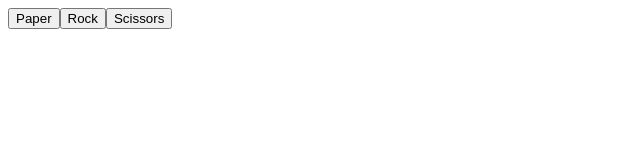
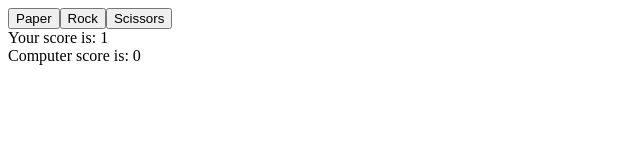
Before and after one commit to ShinSFC/rock-paper-scissor, a plain HTML site: page rock-paper-scissors.html in a window 1280 px wide. Both pictures are taken after a click on the button "Paper". Shown: the whole page, without its empty margins (0-640 px from the left). Drawn offline with Linux system fonts and the light colour scheme.

Commit message:
displays score and winner

```diff
--- a/RPS.js
+++ b/RPS.js
@@ -12,12 +12,12 @@ function getHumanChoice() {
     return prompt("Type rock, paper or scissors:");
 }
 
-// function playGame(humanChoice) {
+// function playGame(humanChoice) { // disabled for revisiting rps lesson
 
     function playRound(humanChoice) {
-        // let humanChoice = getHumanChoice(); // this works
+        // let humanChoice = getHumanChoice(); // this works // removed when adding UI
         let computerChoice = getComputerChoice();
-        humanChoice = humanChoice.toLowerCase();
+        // let humanChoice = humanChoice.toLowerCase();
         console.log(`Human: ${humanChoice}`);
         console.log(`Computer: ${computerChoice}`);
 
@@ -45,6 +45,14 @@ function getHumanChoice() {
 
         console.log(`My score is ${humanScore}`)
         console.log(`Computer score is ${computerScore}`)
+        humanScoreDisplay.textContent = `Your score is: ${humanScore}`;
+        computerScoreDisplay.textContent = `Computer score is: ${computerScore}`;
+
+        if (humanScore == 5) {
+            winnerDisplay.textContent = "You win!";
+        } else if (computerScore == 5) {
+            winnerDisplay.textContent = "Computer wins!";
+        }
     }
 
     let humanScore = 0;
@@ -57,14 +65,25 @@ const game = document.querySelector("div");
 const paperBtn = document.createElement("button");
 const rockBtn = document.createElement("button");
 const scissorsBtn = document.createElement("button");
+const humanScoreDisplay = document.createElement("div");
+const computerScoreDisplay = document.createElement("div");
+const winnerDisplay = document.createElement("div");
+
+humanScoreDisplay.textContent = `Your score is: ${humanScore}`
+computerScoreDisplay.textContent = `Computer score is: ${computerScore}`
 
 game.appendChild(paperBtn);
 game.appendChild(rockBtn);
 game.appendChild(scissorsBtn);
+game.appendChild(humanScoreDisplay);
+game.appendChild(computerScoreDisplay);
+game.appendChild(winnerDisplay);
 
 paperBtn.textContent = "Paper";
 rockBtn.textContent = "Rock";
 scissorsBtn.textContent = "Scissors";
+// humanScoreDisplay.textContent = `Your score is: ${humanScore}`;
+// computerScoreDisplay.textContent = `Computer score is: ${computerScore}`;
 
 paperBtn.addEventListener("click", () => {
     playRound("paper");
```
Also changed, not shown: rock-paper-scissors.html (+0 -2 lines).
